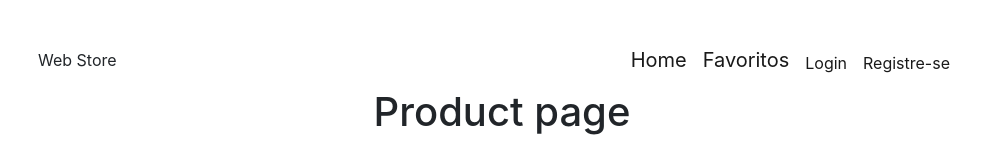
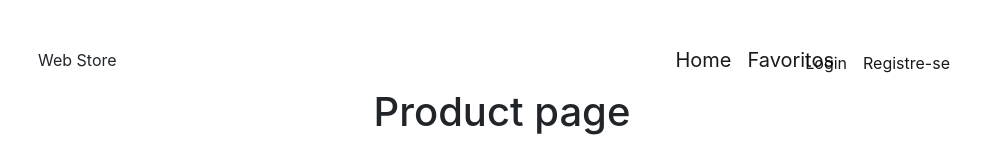
Before and after one commit to Murilo-Carrijo/web-store, a React (Vite) app in the folder front-end/: page /products/1 in a window 1280 px wide. Shown: the top 145 px of the page, without its empty margins (138-1141 px from the left). Built offline with nearby package versions, Linux system fonts and the light colour scheme; no server answers.

Commit message:
Mostre os botões de login/register somente quando não estiver logado

```diff
--- a/front-end/src/components/nav-bar.jsx
+++ b/front-end/src/components/nav-bar.jsx
@@ -5,21 +5,37 @@ const NavBar = ({
   user, setOpenLoginForm, setOpenRegistrerForm
 }) => {
   const [currentUrl, _setCurrentUrl] = useState(window.location.pathname);
+
+  const checkUser = () => {
+    if (!user.isValid) {
+      return (
+        <div style={{width: '25%', display: "flex", justifyContent: "end", alignItems: 'center'}}>
+          <button style={{ all: 'unset', display: "inline-block", paddingTop: "0.3125rem", marginRight: "1rem", fontSize: "1,25rem", lineHeight: "inherit", whiteSpace: "nowrap", color: "rgba(0,0,0,.9)"  }} onClick={() => setOpenLoginForm(true)} >Login</button>
+          <button style={{ all: 'unset', display: "inline-block", paddingTop: "0.3125rem", marginRight: "1rem", fontSize: "1,25rem", lineHeight: "inherit", whiteSpace: "nowrap", color: "rgba(0,0,0,.9)"  }} onClick={() => setOpenRegistrerForm(true)} >Registre-se</button>
+        </div>
+      )
+    } else {
+      return (
+        <div>
+          Olá, {user.name}
+        </div>
+      )
+    }
+  };
+
   const renderFavoritesElement = () => {
     if (user.isValid) {
       return (
         <div style={{width: '50%', display: "flex", justifyContent: "end", alignItems: 'center'}}>
           <NavLink className='navbar-brand' to="/favorites">Favoritos</NavLink>
-          <button style={{ all: 'unset', display: "inline-block", paddingTop: "0.3125rem", marginRight: "1rem", fontSize: "1,25rem", lineHeight: "inherit", whiteSpace: "nowrap", color: "rgba(0,0,0,.9)"  }} onClick={() => setOpenLoginForm(true)} >Login</button>
-          <button style={{ all: 'unset', display: "inline-block", paddingTop: "0.3125rem", marginRight: "1rem", fontSize: "1,25rem", lineHeight: "inherit", whiteSpace: "nowrap", color: "rgba(0,0,0,.9)"  }} onClick={() => setOpenRegistrerForm(true)} >Registre-se</button>
+          {checkUser()}
         </div>
       );
     } else {
       return (
         <div style={{width: '50%', display: "flex", justifyContent: "end", alignItems: 'center'}}>
           <button className='navbar-brand' style={{ all: 'unset' }} onClick={() => setOpenLoginForm(true)}>Favoritos</button>
-          <button style={{ all: 'unset', display: "inline-block", paddingTop: "0.3125rem", marginRight: "1rem", fontSize: "1,25rem", lineHeight: "inherit", whiteSpace: "nowrap", color: "rgba(0,0,0,.9)"  }} onClick={() => setOpenLoginForm(true)} >Login</button>
-          <button style={{ all: 'unset', display: "inline-block", paddingTop: "0.3125rem", marginRight: "1rem", fontSize: "1,25rem", lineHeight: "inherit", whiteSpace: "nowrap", color: "rgba(0,0,0,.9)"  }} onClick={() => setOpenRegistrerForm(true)} >Registre-se</button>
+          {checkUser()}
         </div>
         );
     }
@@ -42,8 +58,7 @@ const NavBar = ({
         <div style={{width: '50%', display: "flex", justifyContent: "end", alignItems: 'center'}}>
           <NavLink className='navbar-brand' to="/">Home</NavLink>
           <NavLink className='navbar-brand' to="/favorites">Favoritos</NavLink>
-          <button style={{ all: 'unset', display: "inline-block", paddingTop: "0.3125rem", marginRight: "1rem", fontSize: "1,25rem", lineHeight: "inherit", whiteSpace: "nowrap", color: "rgba(0,0,0,.9)"  }} onClick={() => setOpenLoginForm(true)} >Login</button>
-          <button style={{ all: 'unset', display: "inline-block", paddingTop: "0.3125rem", marginRight: "1rem", fontSize: "1,25rem", lineHeight: "inherit", whiteSpace: "nowrap", color: "rgba(0,0,0,.9)"  }} onClick={() => setOpenRegistrerForm(true)} >Registre-se</button>
+          {checkUser()}
         </div>
       );
   }
```
